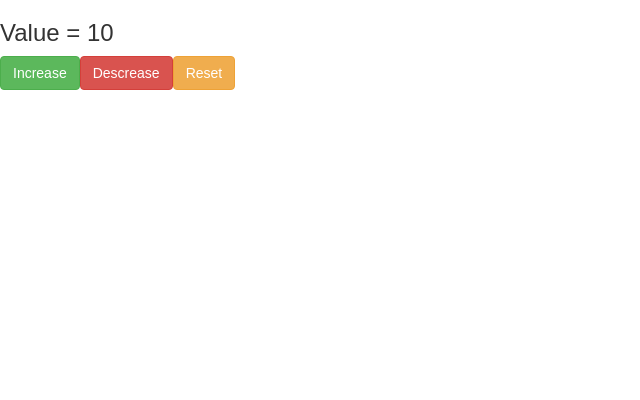
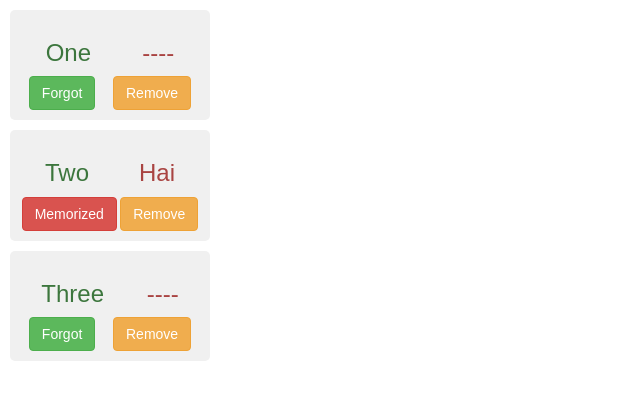
Before and after one commit to vanpho93/react1205, a React (Create React App) app: page / in a window 1280 px wide. Shown: the top 400 px of the page, without its empty margins (0-640 px from the left). Built offline with nearby package versions, Linux system fonts and the light colour scheme.

Commit message:
show words

```diff
--- a/src/App.js
+++ b/src/App.js
@@ -1,11 +1,11 @@
 import React, { Component } from 'react';
 import List from './components/List';
-import Box from './components/Box';
+// import Box from './components/Box';
 import './App.css';
 
 class App extends Component {
   render() {
-    return <Box />;
+    return <List />;
   }
 }
 
--- a/src/components/List.js
+++ b/src/components/List.js
@@ -8,10 +8,36 @@ const words = [
 ];
 
 export default class List extends Component {
+    constructor(props) {
+        super(props);
+        this.state = { words };
+    }
+
+    getWordItem(word) {
+        return (
+            <div className="word" key={word.id}>
+                <div className="word-container">
+                <h3 className="text-success">{word.en}</h3>
+                <h3 className="text-danger">
+                    { word.isMemorized ? '----' : word.vn}
+                </h3>
+                </div>
+                <div className="btn-container">
+                <button className={word.isMemorized ? 'btn btn-success' : 'btn btn-danger'}>
+                    {word.isMemorized ? 'Forgot' : 'Memorized'}
+                </button>
+                <button className="btn btn-warning">
+                    Remove
+                </button>
+                </div>
+            </div>
+        );
+    }
+
     render() {
         return (
             <div className="App">
-                { words.map(word => <Word wordInfo={word} key={word.id} />) }
+                { this.state.words.map(this.getWordItem) }
             </div>
         );
     }
```
